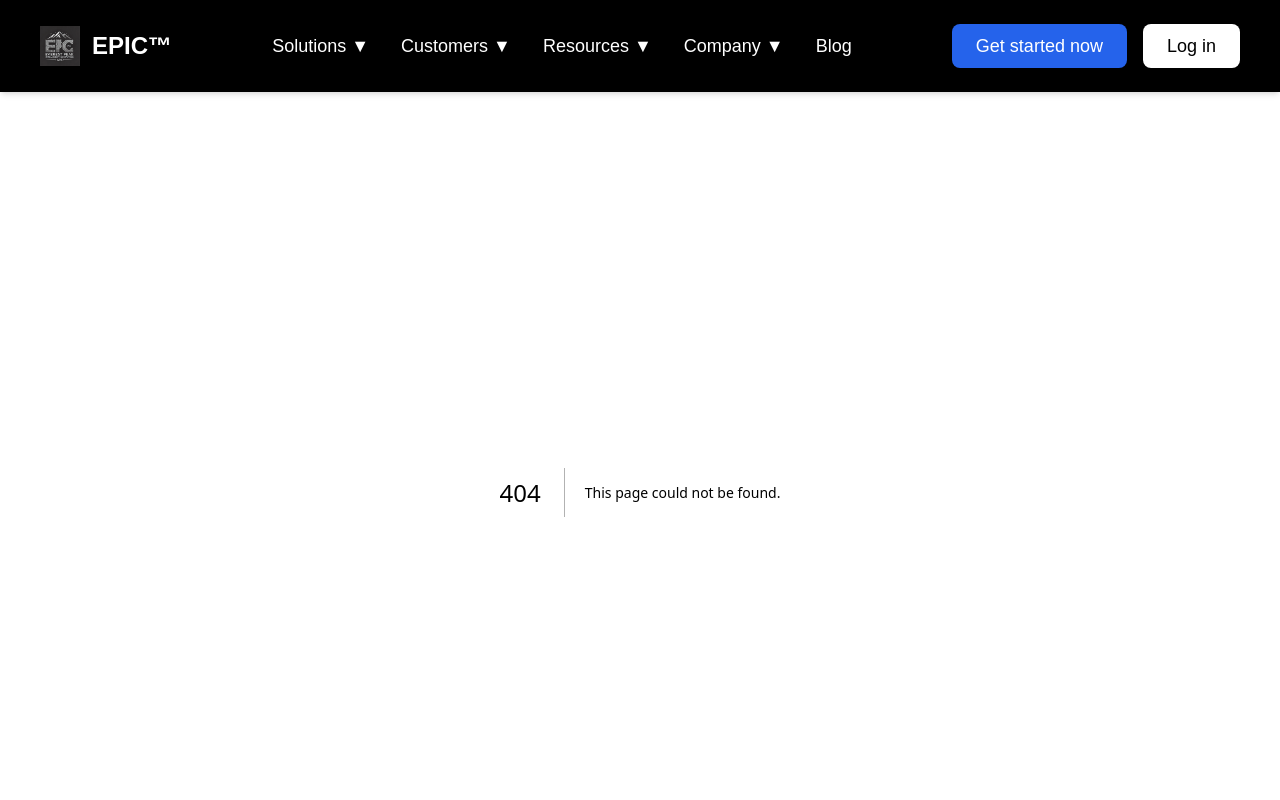
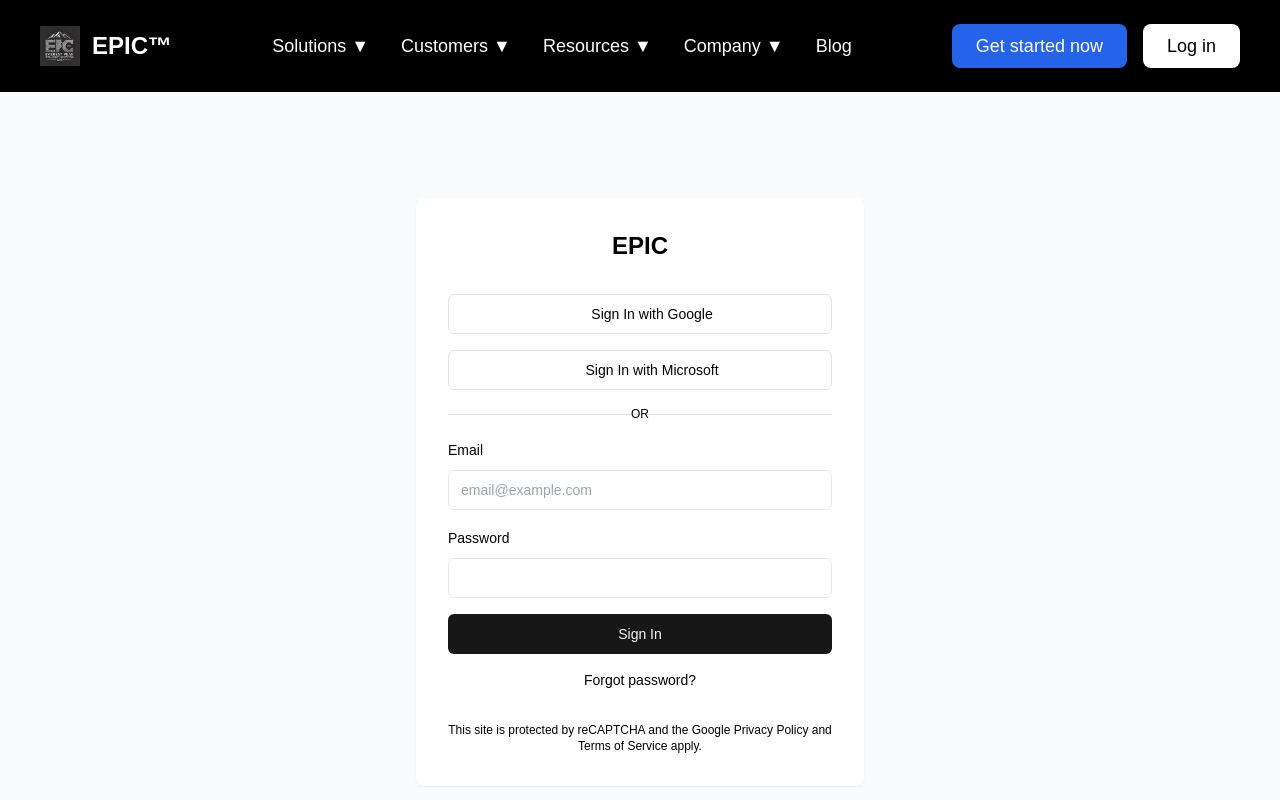
Before and after one commit to dibeshkc7/everestpeak, a Next.js app: page /login in a window 1280 px wide. Before the commit this address had no page. Shown: the top 800 px of the page. Built offline with nearby package versions, Linux system fonts and the light colour scheme.

Commit message:
login and get-started

```diff
--- a/package.json
+++ b/package.json
@@ -9,7 +9,8 @@
     "lint": "next lint"
   },
   "dependencies": {
-    "@radix-ui/react-slot": "^1.1.2",
+    "@radix-ui/react-label": "^2.1.3",
+    "@radix-ui/react-slot": "^1.2.0",
     "class-variance-authority": "^0.7.1",
     "clsx": "^2.1.1",
     "embla-carousel-react": "^8.5.2",
--- /dev/null
+++ b/src/app/get-started/page.tsx
@@ -0,0 +1,57 @@
+"use client";
+
+import { Input } from "@/components/ui/input";
+import { Textarea } from "@/components/ui/textarea";
+import { Button } from "@/components/ui/button";
+
+export default function GetStarted() {
+  return (
+    <div className="min-h-screen flex flex-col md:flex-row">
+      {/* Left Side - Image + Text */}
+      <div className="relative md:w-1/2 w-full h-96 md:h-auto">
+        <img
+          src="/images/get-started-background.jpg"
+          alt="Mountain Background"
+          className="object-cover w-full h-full"
+        />
+        <div className="absolute inset-0 bg-black bg-opacity-40 flex flex-col justify-center items-center text-center p-8">
+          <h1 className="text-4xl font-bold text-white mb-4">
+            Get Started Now with EPIC
+          </h1>
+          <p className="text-white max-w-md">
+            Reach new heights with faster, smarter insights, powered by Everest
+            Peak Intelligence Computing and our relentless AI-driven expertise
+          </p>
+        </div>
+      </div>
+
+      {/* Right Side - Form */}
+      <div className="flex flex-col justify-center p-8 md:w-1/2 w-full bg-white">
+        <h2 className="text-2xl font-semibold mb-6">Request call</h2>
+        <p className="text-gray-600 mb-8">
+          Give us some info, and we'll contact you
+        </p>
+        <form className="space-y-4">
+          <Input placeholder="First Name" />
+          <Input placeholder="Last Name" />
+          <Input placeholder="Business Email" type="email" />
+          <Input placeholder="Company Name" />
+          <Input placeholder="Phone" type="tel" />
+          <Textarea placeholder="Message" />
+
+          {/* Fake Recaptcha */}
+          <div className="border p-4 flex items-center space-x-4">
+            <input type="checkbox" id="recaptcha" />
+            <label htmlFor="recaptcha" className="text-sm">
+              I'm not a robot
+            </label>
+          </div>
+
+          <Button className="w-full bg-blue-600 hover:bg-blue-700 text-white">
+            Contact me
+          </Button>
+        </form>
+      </div>
+    </div>
+  );
+}
--- /dev/null
+++ b/src/app/login/page.tsx
@@ -0,0 +1,81 @@
+import { Button } from "@/components/ui/button";
+import { Input } from "@/components/ui/input";
+import { Label } from "@/components/ui/label";
+
+export default function LoginPage() {
+  return (
+    <div className="min-h-screen bg-gray-50 flex items-center justify-center p-4">
+      <div className="w-full max-w-md bg-white rounded-lg shadow-sm p-8">
+        <h1 className="text-2xl font-bold text-center mb-8">EPIC</h1>
+
+        <div className="space-y-4">
+          <Button variant="outline" className="w-full gap-2">
+            <svg className="h-4 w-4" fill="currentColor" viewBox="0 0 24 24">
+              {/* Google SVG icon */}
+            </svg>
+            Sign In with Google
+          </Button>
+
+          <Button variant="outline" className="w-full gap-2">
+            <svg className="h-4 w-4" fill="currentColor" viewBox="0 0 24 24">
+              {/* Microsoft SVG icon */}
+            </svg>
+            Sign In with Microsoft
+          </Button>
+
+          <div className="relative">
+            <div className="absolute inset-0 flex items-center">
+              <div className="w-full border-t" />
+            </div>
+            <div className="relative flex justify-center text-xs uppercase">
+              <span className="bg-background px-2 text-muted-foreground">
+                or
+              </span>
+            </div>
+          </div>
+
+          <form className="space-y-4">
+            <div className="space-y-2">
+              <Label htmlFor="email">Email</Label>
+              <Input
+                id="email"
+                type="email"
+                placeholder="email@example.com"
+                required
+              />
+            </div>
+
+            <div className="space-y-2">
+              <Label htmlFor="password">Password</Label>
+              <Input id="password" type="password" required />
+            </div>
+
+            <Button type="submit" className="w-full">
+              Sign In
+            </Button>
+          </form>
+
+          <div className="text-center text-sm">
+            <a href="#" className="text-primary hover:underline">
+              Forgot password?
+            </a>
+          </div>
+        </div>
+
+        <footer className="mt-8 text-center text-xs text-muted-foreground">
+          <p>
+            This site is protected by reCAPTCHA and the Google{" "}
+            <a href="#" className="text-primary hover:underline">
+              Privacy Policy
+            </a>{" "}
+            and{" "}
+            <a href="#" className="text-primary hover:underline">
+              Terms of Service
+            </a>{" "}
+            apply.
+          </p>
+        </footer>
+      </div>
+    </div>
+  );
+}
--- a/src/component/trustedBy.tsx
+++ b/src/component/trustedBy.tsx
@@ -23,7 +23,6 @@
       </h2>
       <div className="overflow-hidden relative w-full">
         <div className="marquee-track flex w-max space-x-10">
-          {/* Logos duplicated for smooth scroll */}
           {[...logos, ...logos].map((logo, index) => (
             <Image
               key={index}
--- /dev/null
+++ b/src/components/ui/input.tsx
@@ -0,0 +1,17 @@
+import * as React from "react";
+
+export interface InputProps
+  extends React.InputHTMLAttributes<HTMLInputElement> {}
+
+export const Input = React.forwardRef<HTMLInputElement, InputProps>(
+  ({ className, ...props }, ref) => {
+    return (
+      <input
+        className={`flex h-10 w-full rounded-md border border-input bg-background px-3 py-2 text-sm ring-offset-background focus:outline-none focus:ring-2 focus:ring-ring focus:ring-offset-2 ${className}`}
+        ref={ref}
+        {...props}
+      />
+    );
+  }
+);
+Input.displayName = "Input";
--- /dev/null
+++ b/src/components/ui/label.tsx
@@ -0,0 +1,20 @@
+import * as LabelPrimitive from "@radix-ui/react-label";
+import { cn } from "@/lib/utils";
+import { ComponentPropsWithoutRef, ElementRef, forwardRef } from "react";
+
+const Label = forwardRef<
+  ElementRef<typeof LabelPrimitive.Root>,
+  ComponentPropsWithoutRef<typeof LabelPrimitive.Root>
+>(({ className, ...props }, ref) => (
+  <LabelPrimitive.Root
+    ref={ref}
+    className={cn(
+      "text-sm font-medium leading-none peer-disabled:cursor-not-allowed peer-disabled:opacity-70",
+      className
+    )}
+    {...props}
+  />
+));
+Label.displayName = LabelPrimitive.Root.displayName;
+
+export { Label };
--- /dev/null
+++ b/src/components/ui/textarea.tsx
@@ -0,0 +1,17 @@
+import * as React from "react";
+
+export interface TextareaProps
+  extends React.TextareaHTMLAttributes<HTMLTextAreaElement> {}
+
+export const Textarea = React.forwardRef<HTMLTextAreaElement, TextareaProps>(
+  ({ className, ...props }, ref) => {
+    return (
+      <textarea
+        className={`flex min-h-[80px] w-full rounded-md border border-input bg-background px-3 py-2 text-sm ring-offset-background focus:outline-none focus:ring-2 focus:ring-ring focus:ring-offset-2 ${className}`}
+        ref={ref}
+        {...props}
+      />
+    );
+  }
+);
+Textarea.displayName = "Textarea";
```
Also changed, not shown: public/images/get-started-background.jpg (added), 1 other file (tests, documents, lock files or other folders).
